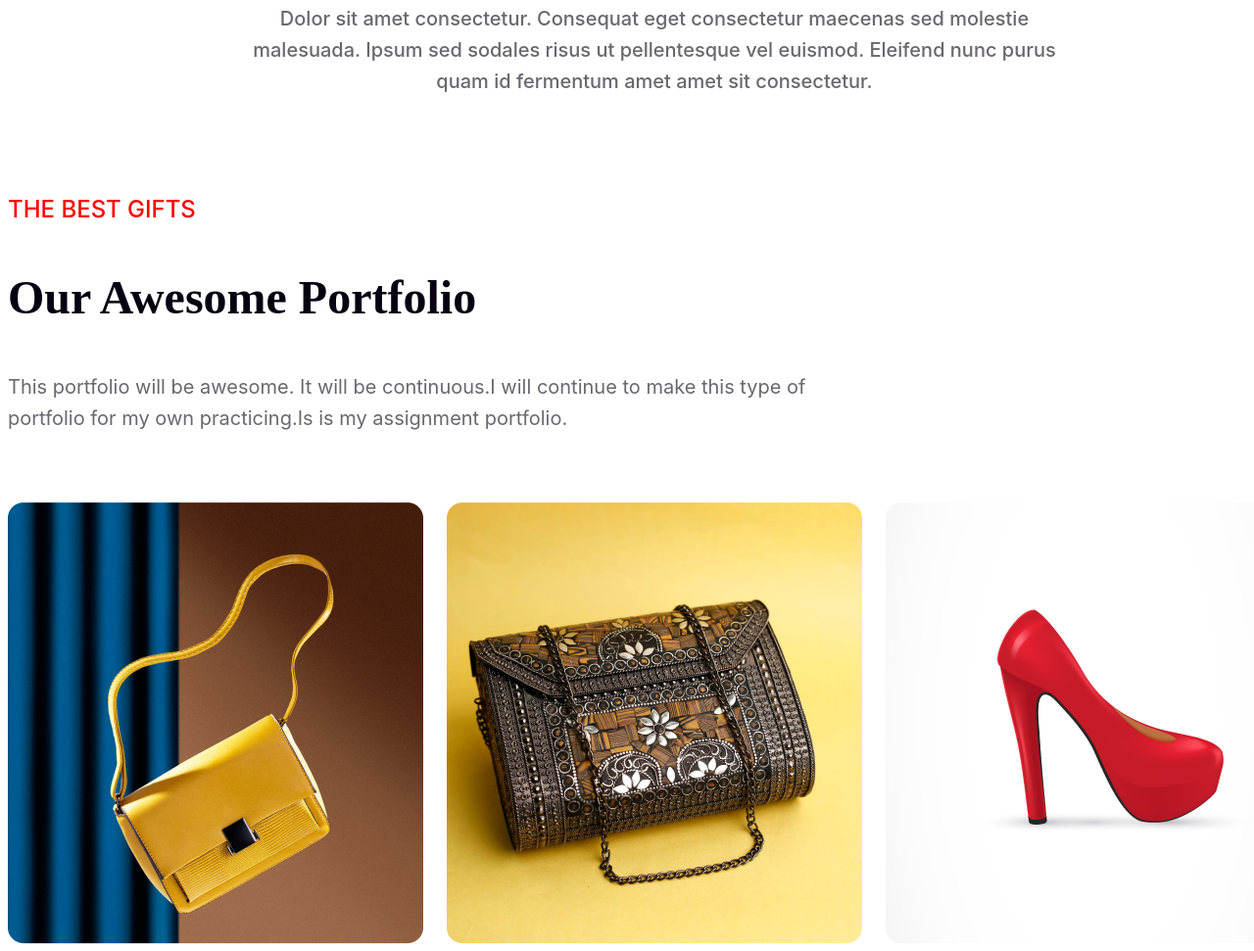
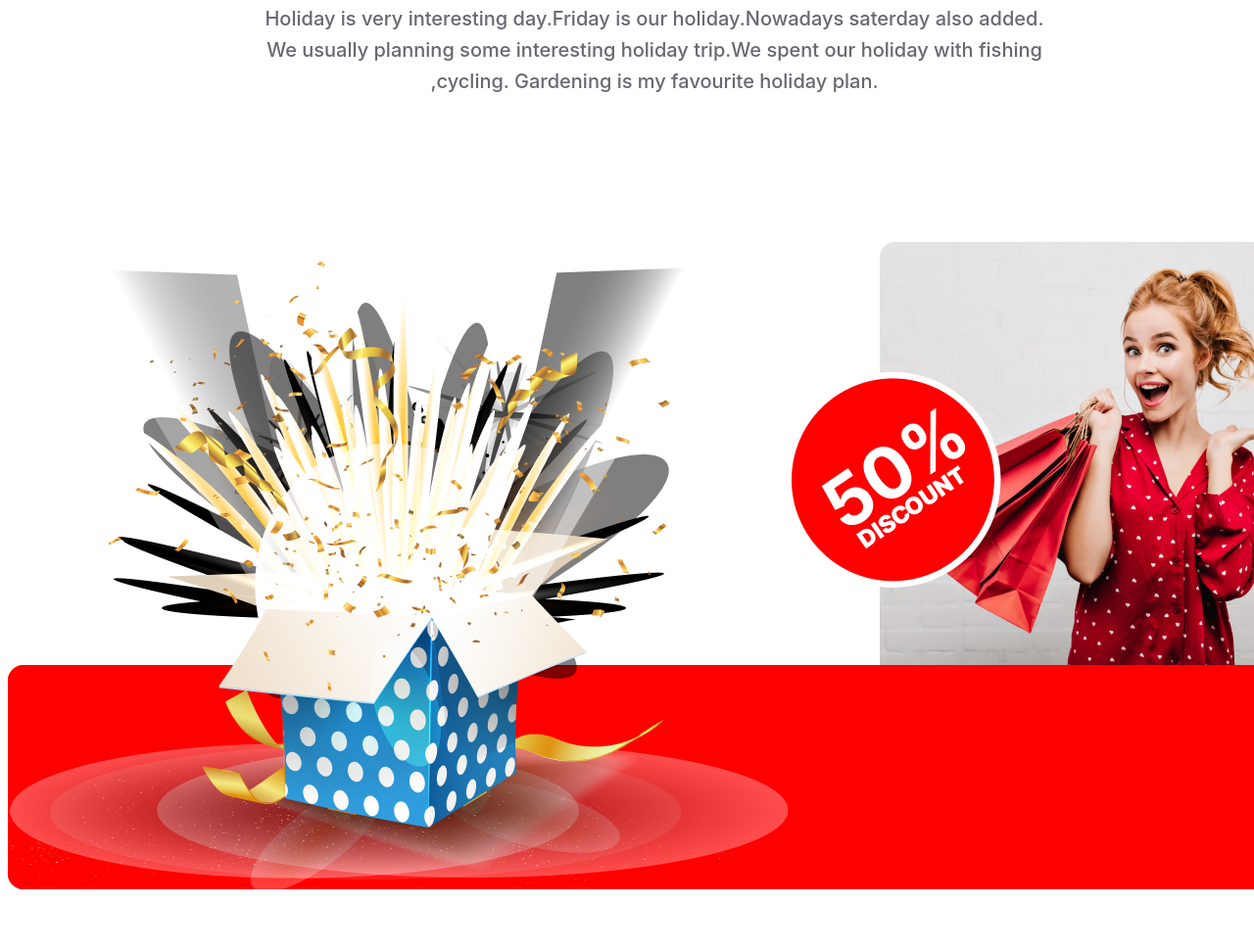
Before and after one commit to sadia6867/assignment-1, a plain HTML site: page index.html in a window 1280 px wide. Shown: the part 3610-4581 px from the top of the page at 98% size. Drawn offline with Linux system fonts and the light colour scheme.

Commit message:
complete task

```diff
--- a/index.html
+++ b/index.html
@@ -60,15 +60,21 @@
         <div class="holiday">
         <p class="function">WHAT IS FUNCTIONAL</p>
         <p class="sales"><span class="change-color">Holidays</span> Sale 50%</p>
-        <p class="holiday-dicp">Dolor sit amet consectetur. Consequat eget consectetur maecenas sed
-            molestie malesuada. Ipsum sed sodales risus ut pellentesque vel euismod. Eleifend nunc purus quam id fermentum amet amet sit consectetur.</p>
+        <p class="holiday-dicp">Holiday is very interesting day.Friday is our holiday.Nowadays saterday also added. We usually planning some interesting holiday trip.We spent our holiday with fishing ,cycling. Gardening is my favourite holiday plan.</p>
         </div>
+        <div class="open">
+            <div class="girl-image"><img src="Rectangle 1.png"></div>
+            <div class="discount"><img src="Group 44.png"></div>
+            <div class="red-rectangle"><img src="Rectangle 2.png"></div>
+            <div class="vector"><img src="Group 75.png"></div>
+           </div>
 
         <div class="main-part">
             <p class="best-gift">THE BEST GIFTS</p>
             <p class="awesome-portfolio">Our Awesome Portfolio</p>
             <p class="best-des">This portfolio will be awesome. It will be continuous.I will continue to make this type of portfolio for my own practicing.Is is my assignment portfolio.</p>
         </div>
+        <div class="six-pic">
         <div class="div">
             <div class="hover"><img src="Rectangle 3.png"></div>
             <div class="hover"><img src="Rectangle 4.png"></div>
@@ -79,6 +85,7 @@
             <div class="hover"><img src="Rectangle 7.png"></div>
             <div class="hover"><img src="Rectangle 8.png"></div>
         </div>
+    </div>
         <div class="last-main">
             <img src="Group 61.png">
             <p class="subscribe">Subscribe Newsletter</p>
--- a/styles/assignment1.css
+++ b/styles/assignment1.css
@@ -190,6 +190,7 @@ line-height: 32px;}
 margin-top:100px;
 text-align: center;
 width: 1320px;
+height:500px
 }
 .sales{
     color: #070211;
@@ -215,6 +216,42 @@ font-weight: 500;
     line-height: 32px;
     margin:0px 250px;
 }
+.open{
+    height: 482px;
+     width: 1320px;
+     position: relative;
+
+    }
+    .girl-image{
+        width: 429px;
+    height: 433px;
+    position: absolute;
+    left: 890px;
+    }
+    .red-rectangle{
+        width: 1320px;
+        height: 229px;
+        top: 432px;
+        border-radius: 16px 0px 16px 16px;
+    background: #F00;
+    position: absolute;
+    }
+    .discount{
+        color: #FFF;
+    font-family: Inter;
+    font-size: 24.338px;
+    font-weight: 900;
+    position: absolute;
+    top:90px;
+    left: 750px;}
+    .vector{
+    height: 200px;
+    width:200px;
+    position:absolute;
+    top:20px;
+    bottom:50px;
+    fill: #726131;
+    }
 .best-gift{
 color: #F00;
 font-family: Inter;
@@ -239,8 +276,10 @@ width: 896px;
 padding-bottom: 50px;
 }
 .main-part{
+    padding: 50px;
     margin-top:100px;
     width:500px;
+    height: 300px;
 }
 .div{
     display: flex;
@@ -251,6 +290,9 @@ padding-bottom: 50px;
     background-color: yellow;
     padding: 20px;
 
+}
+.six-pic{
+    margin: 50px;
 }
 .again-div{
 display: flex;
```
